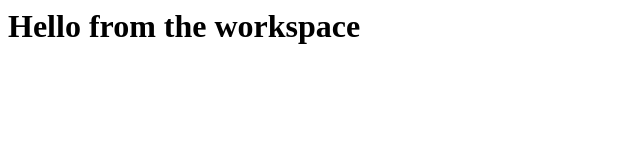
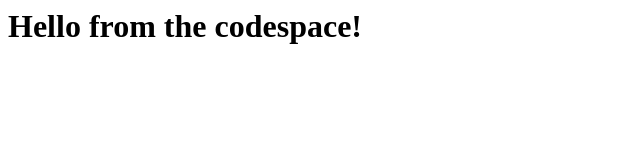
Before and after one commit to rjloureiro/skills-code-with-codespaces, a plain HTML site: page index.html in a window 1280 px wide. Shown: the full height of the page, 0-640 px from the left. Drawn offline with Linux system fonts and the light colour scheme.

Commit message:
Adding hello from the codespace!

```diff
--- a/index.html
+++ b/index.html
@@ -1,3 +1,3 @@
 <html>
-  <h1>Hello from the workspace</h1>
+  <h1>Hello from the codespace!</h1>
 </html>
```
